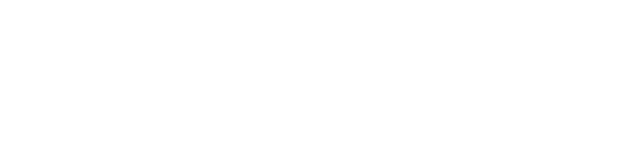
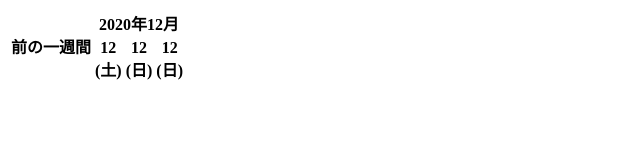
Before and after one commit to yuusuke16/Reservation, a plain HTML site: page index.html in a window 1280 px wide. Shown: the whole page, without its empty margins (0-640 px from the left). Drawn offline with Linux system fonts and the light colour scheme.

Commit message:
Calendar

```diff
--- a/index.html
+++ b/index.html
@@ -8,7 +8,37 @@
 </head>
 <body>
   <header>
-
+    <div id="wrapper">
+      <div class="contents">
+        <div id="jsCalendar">
+          <table class="innerTable">
+            <thead>
+              <tr>
+                <th rowspan="2" class="weekPaging">
+                  <span class="arrowPagingWeek">
+                    前の一週間
+                  </span>
+                </th>
+                <th colspan="14" class="monthCell">
+                  2020年12月
+                </th>
+                <th rowspan="2" class="weekPaging">
+                  <a href="" title="次の一週間" class="arrowPagingWeekR"></a>
+                </th>
+              </tr>
+              <tr class="dayCellContainer">
+                <th class="sat">
+                12<br>(土)</th>
+                <th class="sun">
+                12<br>(日)</th>
+                <th class="day">
+                12<br>(日)</th>
+              </tr>
+            </thead>
+          </table>
+        </div>
+      </div>
+    </div>
   </header>
   <main>
 
```
